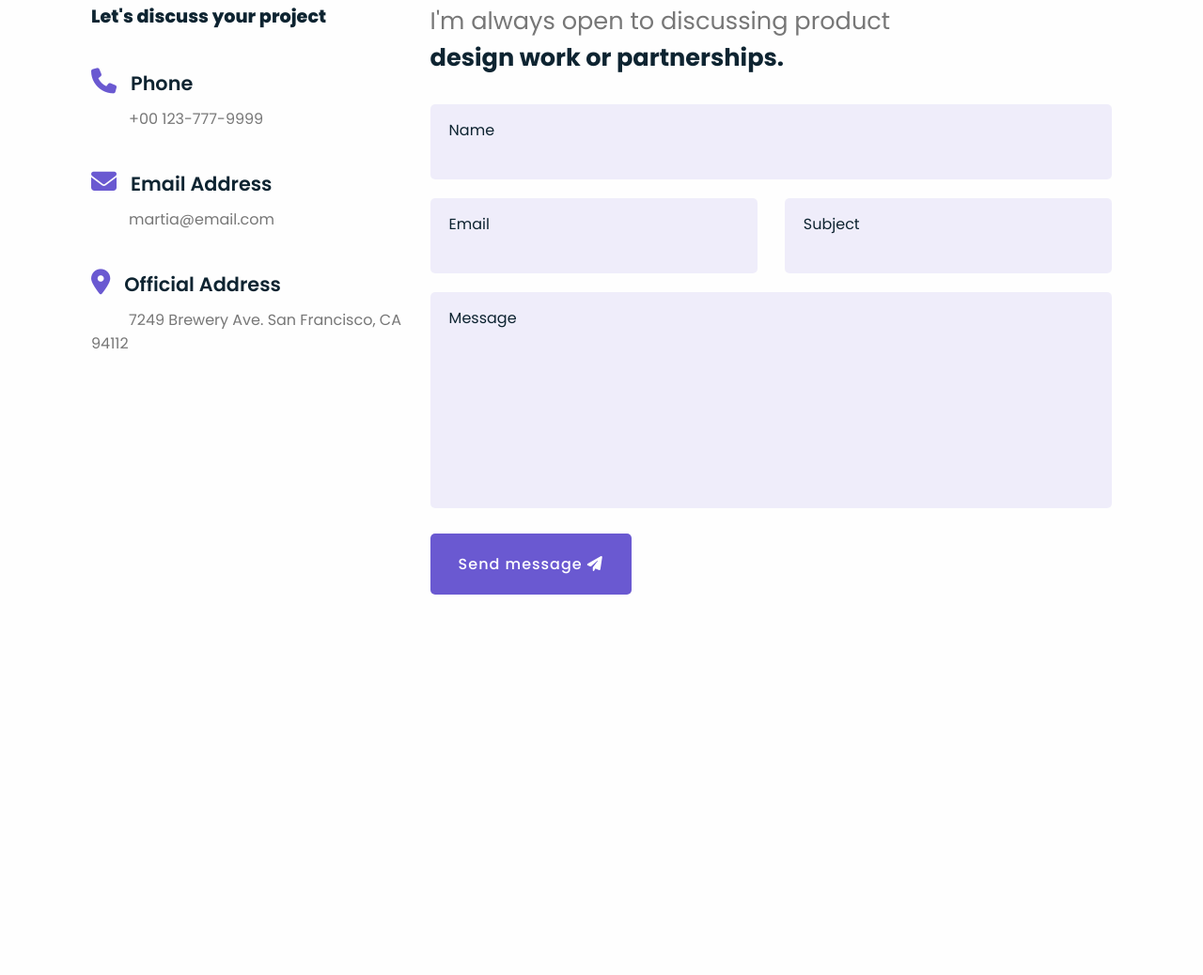
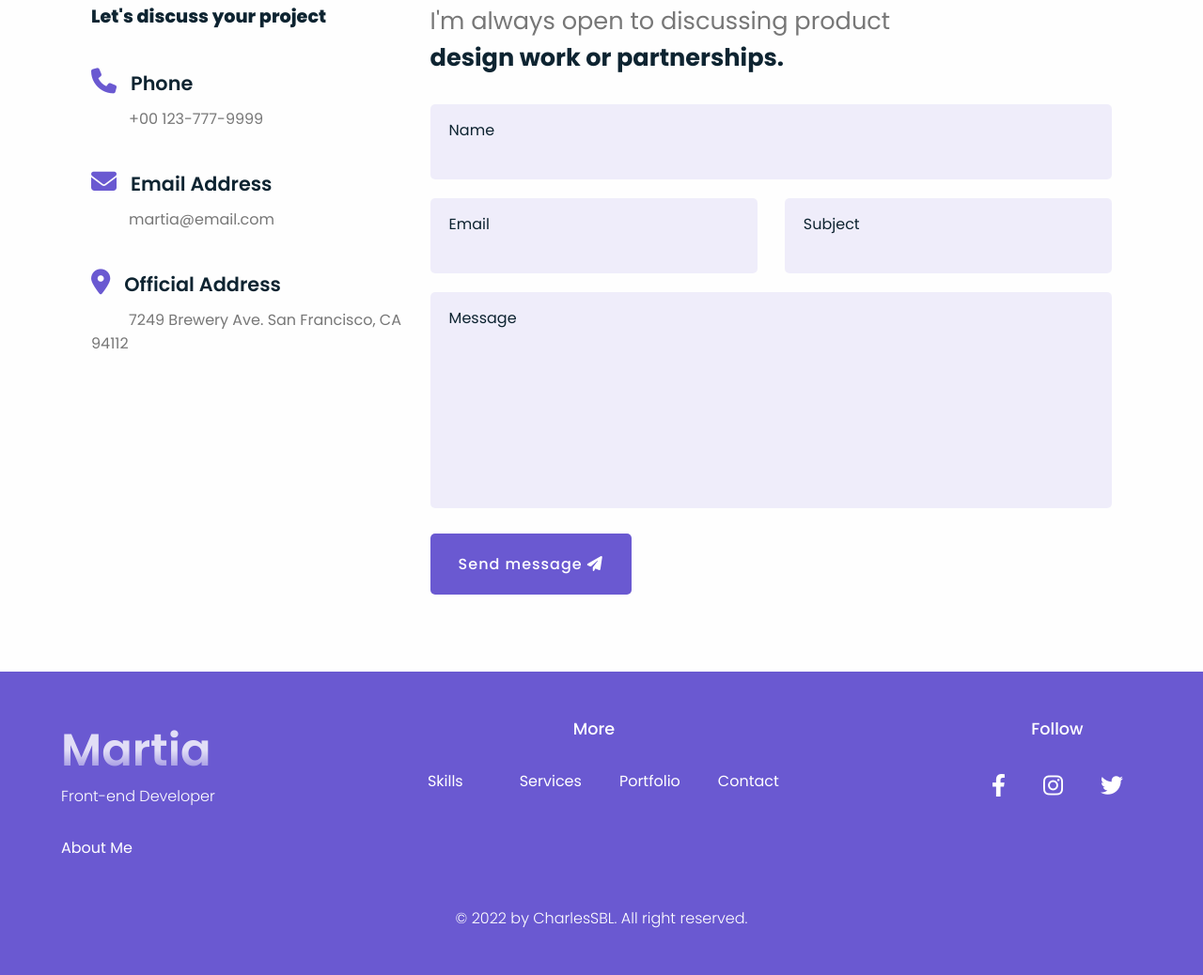
Before and after one commit to CharlesSBL/Responsive_Landing_Page, a website built with webpack: page public/index.html in a window 1280 px wide. Shown: the part 6047-7085 px from the top of the page at 94% size. Before the commit the page ends 6712 px from the top, so only its background shows below. Built offline with nearby package versions, Linux system fonts and the light colour scheme.

Commit message:
Build_Footer_section

```diff
--- a/public/index.html
+++ b/public/index.html
@@ -692,6 +692,38 @@
     </div>
   </section>
 
+  <!-- ========== Footer ========== -->
+  <footer>
+    <div class="footer-container">
+      <div class="about group">
+        <h2>Martia</h2>
+        <p>Front-end Developer</p>
+        <a href="#about">About Me</a>
+      </div>
+      <div class="hr"></div>
+      <div class="info group">
+        <h3>More</h3>
+        <ul>
+          <li><a href="#skills">Skills</a></li>
+          <li><a href="#services"></a>Services</li>
+          <li><a href="#portfolio"></a>Portfolio</li>
+          <li><a href="#contact"></a>Contact</li>
+        </ul>
+      </div>
+      <div class="hr"></div>
+      <div class="follow group">
+        <h3>Follow</h3>
+        <ul>
+          <li><a href=""><i class="fab fa-facebook-f"></i></a></li>
+          <li><a href=""><i class="fab fa-instagram"></i></a></li>
+          <li><a href=""><i class="fab fa-twitter"></i></a></li>
+        </ul>
+      </div>
+    </div>
+    <div class="footer-copyright group">
+      <p>© 2022 by CharlesSBL. All right reserved.</p>
+    </div>
+  </footer>
 
 </body>
 
--- a/src/style.scss
+++ b/src/style.scss
@@ -1040,7 +1040,8 @@ header {
               width: 48%;
             }
           }
-          .btn{
+
+          .btn {
             border: none;
             margin-top: 0;
             border-radius: 5px;
@@ -1055,3 +1056,82 @@ header {
 ::placeholder {
   color: var(--first-color);
 }
+
+// ==============* Footer *============== \\
+footer {
+  display: flex;
+  justify-content: center;
+  align-items: center;
+  flex-direction: column;
+  background-color: var(--second-color);
+  width: 100%;
+  margin-top: 50px;
+  padding: 3rem 2rem;
+  color: #fff;
+
+  a {
+    color: #fff;
+  }
+
+  .footer-container {
+    display: flex;
+    justify-content: space-between;
+    width: 100%;
+    max-width: 1150px;
+
+    .about {
+      h2 {
+        font-size: 3em;
+        font-weight: 600;
+        background: linear-gradient(to top, transparent 0%, #fff 50%);
+        -webkit-background-clip: text;
+        -webkit-text-fill-color: transparent;
+        opacity: 0.8;
+      }
+
+      p {
+        font-size: var(--normal-font-size);
+        font-weight: 300;
+        margin-bottom: 30px;
+      }
+    }
+
+    .info,
+    .follow {
+      display: flex;
+      align-items: center;
+      flex-direction: column;
+
+      h3 {
+        font-size: 1.1em;
+        font-weight: 500;
+        margin-bottom: 30px;
+      }
+
+      ul {
+        display: flex;
+      }
+    }
+
+    .info {
+      a {
+        margin: 20px;
+      }
+    }
+
+    .follow {
+      a {
+        font-size: 1.5em;
+        margin: 20px;
+      }
+    }
+  }
+
+  .footer-copyright {
+    p {
+      font-size: var(--normal-font-size);
+      font-weight: 300;
+      margin-top: 50px;
+    }
+  }
+}
```
